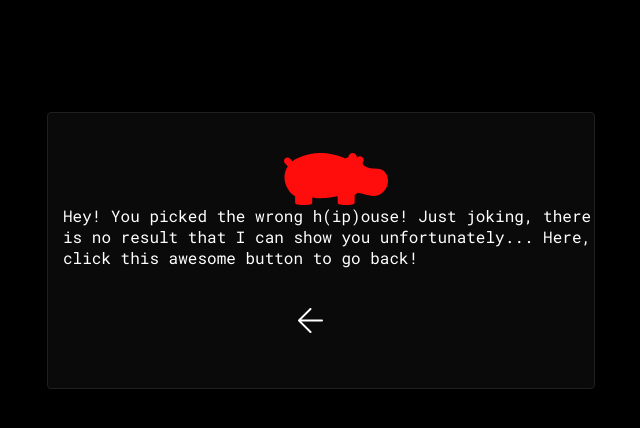
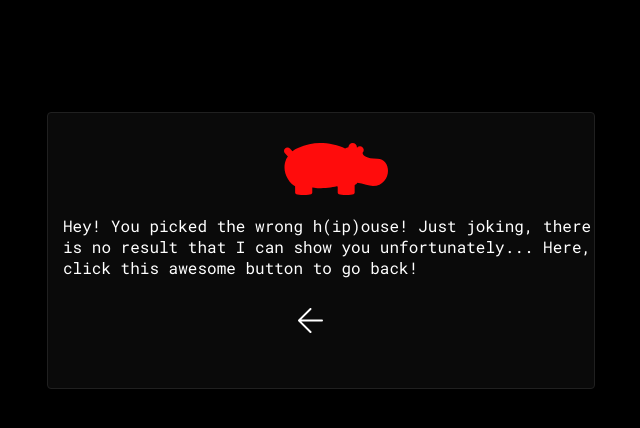
Before and after one commit to nihat3371/github-explorer-hipo, a React (Create React App) app: page /NotFound in a window 1280 px wide. Shown: the top 428 px of the page, without its empty margins (319-959 px from the left). Built offline with nearby package versions, Linux system fonts and the light colour scheme.

Commit message:
Readme, mini css fixes done

```diff
--- a/public/index.html
+++ b/public/index.html
@@ -7,7 +7,7 @@
     <meta name="theme-color" content="#000000" />
     <meta
       name="description"
-      content="Web site created using create-react-app"
+      content="GitHub profile explorer for the Hipo frontend internship application"
     />
     <link rel="apple-touch-icon" href="%PUBLIC_URL%/logo192.png" />
     <!--
--- a/src/components/NotFound/NotFound.js
+++ b/src/components/NotFound/NotFound.js
@@ -9,7 +9,7 @@ const NotFound = () => {
     <div className={styles.Loading}>
       <div className={styles.LoadingSkeletonCard}>
         <div className={styles.NotFound}>
-          <img src={Hipo} alt="Hipo Logo" />
+          <img className={styles.HipoImg} src={Hipo} alt="Hipo Logo" />
           Hey! You picked the wrong h(ip)ouse! Just joking, there is no result
           that I can show you unfortunately... Here, click this awesome button
           to go back!
--- a/src/components/NotFound/NotFound.module.css
+++ b/src/components/NotFound/NotFound.module.css
@@ -31,3 +31,7 @@
   position: relative;
   margin-left: 250px;
 }
+
+.HipoImg {
+  margin-bottom: 20px;
+}
--- a/src/components/Results/Results.js
+++ b/src/components/Results/Results.js
@@ -88,7 +88,7 @@ function Results() {
       </div>
       <h6 className={styles.RepositoryText}>Repositories</h6>
       {repos.slice(0, visible).map((repo) => (
-        <div key={repo.id} className={styles.repoCard}>
+        <a href={repo.html_url} key={repo.id} className={styles.repoCard}>
           <div className={styles.repoCardText}>
             <div className={styles.repoCardText}>{repo.name}</div>
             <div className={styles.repoCardDesc}>{repo.description}...</div>
@@ -97,11 +97,11 @@ function Results() {
             <div className={styles.repoStar}>{repo.stargazers_count}</div>
             <div className={styles.repoStarDesc}>Stars</div>
           </div>
-        </div>
+        </a>
       ))}
-      <button onClick={loadMore} className={styles.ButtonMore}>
+      <div onClick={loadMore} className={styles.ButtonMore}>
         Load More
-      </button>
+      </div>
     </div>
   );
 }
--- a/src/components/Results/Results.module.css
+++ b/src/components/Results/Results.module.css
@@ -1,6 +1,10 @@
 body {
   color: white;
   background-color: black;
+}
+a {
+  text-decoration: none;
+  color: white;
 }
 
 .ResultContainer {
@@ -72,7 +76,6 @@ body {
 .userLink {
   font-size: 14px;
   font-weight: 500;
-  text-decoration: none;
   color: inherit;
 }
 
```
Also changed, not shown: 1 other file (tests, documents, lock files or other folders).
